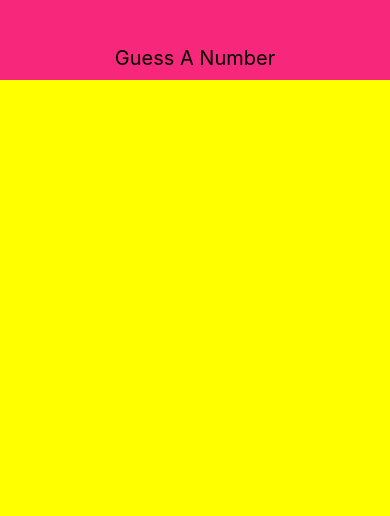
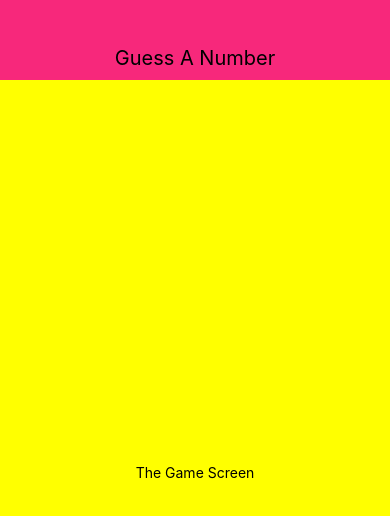
Before and after one commit to isazobu/GuessANumberWithReactNative, a React Native app: screen / in a window 390 px wide. Shown: the top 516 px of the page. Built offline with nearby package versions, Linux system fonts and the light colour scheme.

Commit message:
Added Game Screen

```diff
--- a/App.js
+++ b/App.js
@@ -4,10 +4,12 @@
 
 import Header from './components/Header'
 import ExpoStatusBar from 'expo-status-bar/build/ExpoStatusBar';
+import StartGameScreen from './screens/StartGameScreen';
 export default function App() {
   return (
     <View style={styles.screen} >
       <Header title="Guess A Number" />
+      <StartGameScreen />
     </View>
   );
 }
--- /dev/null
+++ b/screens/StartGameScreen.js
@@ -0,0 +1,22 @@
+import React from 'react'
+import { StyleSheet, Text, View } from 'react-native'
+
+const StartGameScreen = () => {
+    return (
+        <View style={styles.gameScreen}>
+            <Text>The Game Screen</Text>
+        </View>
+    )
+}
+
+export default StartGameScreen
+
+const styles = StyleSheet.create({
+    gameScreen: {
+        flex:1,
+        paddingTop: 20,
+        alignItems:'center',
+        justifyContent:'center'
+
+    }
+})
```
